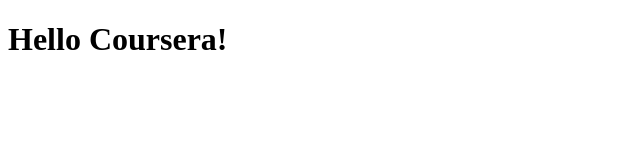
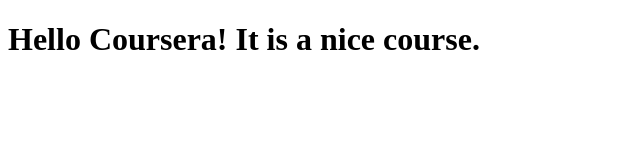
Before and after one commit to Adje4328/coursera-test, a plain HTML site: page site/index.html in a window 1280 px wide. Shown: the whole page, without its empty margins (0-640 px from the left). Drawn offline with Linux system fonts and the light colour scheme.

Commit message:
Small addition to our page content.

```diff
--- a/site/index.html
+++ b/site/index.html
@@ -4,6 +4,6 @@
     <title>Hello Coursera!</title>
 </head>
 <body>
-    <h1>Hello Coursera!</h1>
+    <h1>Hello Coursera! It is a nice course. </h1>
 </body>
 </html>
```
